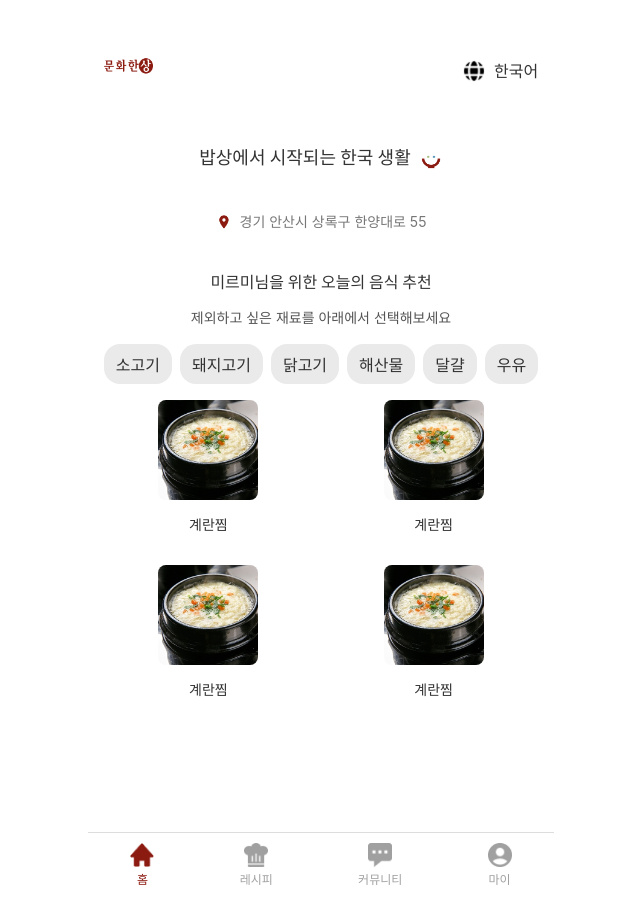
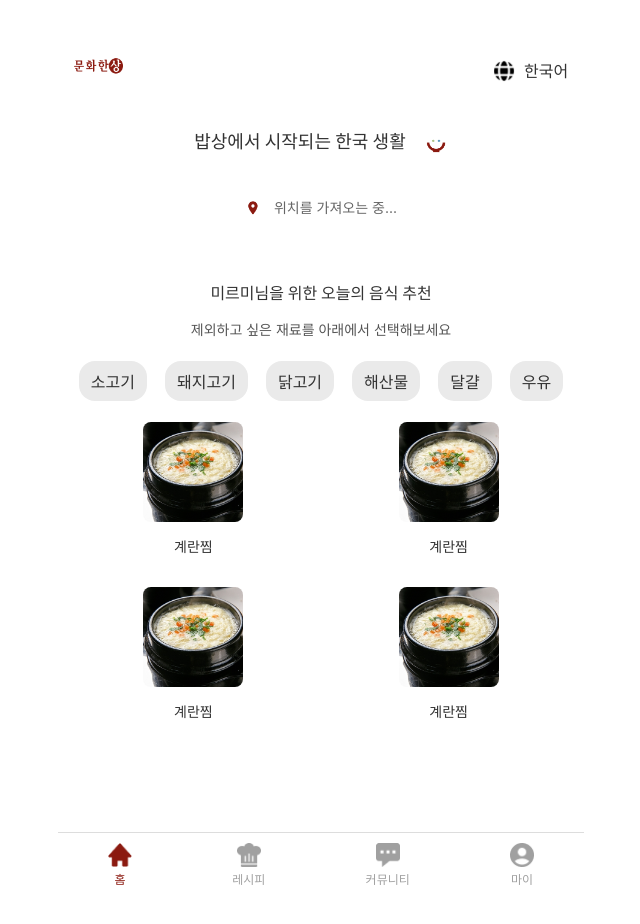
Before and after one commit to 9oormthon-univ/2024_DANPOONG_TEAM_17_FE, a React (Vite) app in the folder DANPOONG_17_FE/: page / in a window 1280 px wide. Shown: the top 924 px of the page, without its empty margins (319-959 px from the left). Built offline with nearby package versions, Linux system fonts and the light colour scheme; no server answers.

Commit message:
✨ Feat: "음식 디테일 모달창 추가/음식재료 필터링 기능 추가"
제외할 음식 재료 선택 시 필터링하여 음식을 추천하도록 설정

```diff
--- a/DANPOONG_17_FE/src/pages/Home.jsx
+++ b/DANPOONG_17_FE/src/pages/Home.jsx
@@ -1,64 +1,102 @@
 import { useState, useEffect } from 'react';
 import Header from '../components/Header';
 import '../styles/HomePage.css';
+import FoodDetailModal from '../components/homePage/foodDetailModal';
+import HomeHeader from '../components/homePage/homeHeader';
 
 import dummy_img from '../assets/dummy/계란찜.jpg';
-import locationIcon from '../assets/home/place.png';
-import subtitleIcon from '../assets/home/logo2.png';
 
 export const Home = () => {
-  const [foods, setFoods] = useState([]);
+  const [foods, setFoods] = useState([]); // 음식 리스트 상태
+  const [selectedFood, setSelectedFood] = useState(null); // 선택된 음식 상태
+  const [filteredFoods, setFilteredFoods] = useState([]); // 필터링된 음식 리스트 상태
+  const [selectedIngredients, setSelectedIngredients] = useState([]); // 선택된 음식 상태
 
   // 더미 데이터
   const dummyData = [
-    { id: 1, name: '계란찜', img: dummy_img },
-    { id: 2, name: '계란찜', img: dummy_img },
-    { id: 3, name: '계란찜', img: dummy_img },
-    { id: 4, name: '계란찜', img: dummy_img },
+    { id: 1, name: '계란찜', img: dummy_img, description: '부드럽고 맛있는 계란찜', ingredients: '달걀, 물, 소금' },
+    { id: 2, name: '계란찜', img: dummy_img, description: '부드럽고 맛있는 계란찜', ingredients: '달걀, 물, 소금' },
+    { id: 3, name: '계란찜', img: dummy_img, description: '부드럽고 맛있는 계란찜', ingredients: '달걀, 물, 소금' },
+    { id: 4, name: '계란찜', img: dummy_img, description: '부드럽고 맛있는 계란찜', ingredients: '달걀, 물, 소금' },
   ];
 
   useEffect(() => {
     // 현재는 더미 데이터를 사용
     setFoods(dummyData);
+    setFilteredFoods(dummyData);
   }, []);
+
+  // 재료 버튼 클릭 핸들러
+  const handleIngredientClick = (ingredient) => {
+    setSelectedIngredients((prev) => {
+      if (prev.includes(ingredient)) {
+        return prev.filter((item) => item !== ingredient); // 이미 선택된 재료는 제거
+      } else {
+        return [...prev, ingredient]; // 새로 선택된 재료는 추가
+      }
+    });
+  };
+
+  useEffect(() => {
+    if (!foods || !Array.isArray(foods)) {
+      setFilteredFoods([]); // foods가 유효하지 않으면 빈 배열로 설정
+      return;
+    }
+
+    const newFilteredFoods = foods.filter((food) => {
+      if (!food || typeof food !== "object") return false; // food가 객체가 아닌 경우 제외
+      const foodIngredients = typeof food.ingredients === "string" ? food.ingredients : ""; // ingredients 기본값 설정
+      return !selectedIngredients.some((ingredient) =>
+        foodIngredients.includes(ingredient)
+      );
+    });
+
+    setFilteredFoods(newFilteredFoods);
+  }, [selectedIngredients, foods]);
 
   return (
     <div className="home">
       <Header />
+      <HomeHeader />
       <main className="home-content">
-        <header className="home-header">
-        <div className="header-subtitle">
-            <p className="subtitle">밥상에서 시작되는 한국 생활</p>
-            <img src={subtitleIcon} alt="Subtitle Icon" className="subtitle-icon" />
-          </div>
-          <div className="header-location">
-            <img src={locationIcon} alt="Location Icon" className="location-icon" />
-            <p className="location">경기 안산시 상록구 한양대로 55</p>
-          </div>
-        </header>
 
         <section className="food-recommendation">
           <h2>미르미님을 위한 오늘의 음식 추천</h2>
           <p>제외하고 싶은 재료를 아래에서 선택해보세요</p>
           <div className="filter-buttons">
-            <button>소고기</button>
-            <button>돼지고기</button>
-            <button>닭고기</button>
-            <button>해산물</button>
-            <button>달걀</button>
-            <button>우유</button>
+            {["소고기", "돼지고기", "닭고기", "해산물", "달걀", "우유"].map((ingredient) => (
+              <button
+                key={ingredient}
+                onClick={() => handleIngredientClick(ingredient)}
+                className={`filter-button ${
+                  selectedIngredients.includes(ingredient) ? "active" : ""
+                }`}
+                >
+                {ingredient}
+              </button>
+            ))}
           </div>
 
+
           <div className="food-list">
-            {foods.map((food) => (
-              <div key={food.id} className="food-item">
-                <img src={food.img} alt={food.name} />
-                <p>{food.name}</p>
-              </div>
-            ))}
+            {filteredFoods.length > 0 ? (
+              filteredFoods.map((food) => (
+                <div
+                  key={food.id}
+                  className="food-item"
+                  onClick={() => setSelectedFood(food)}
+                >
+                  <img src={food.img} alt={food.name} />
+                  <p>{food.name}</p>
+                </div>
+              ))
+            ) : (
+              <p>추천할 음식이 없습니다.</p> // 필터링된 결과가 없을 경우 메시지 출력
+            )}
           </div>
         </section>
       </main>
+      <FoodDetailModal food={selectedFood} onClose={() => setSelectedFood(null)} />
     </div>
   );
 };
--- a/DANPOONG_17_FE/src/styles/HomePage.css
+++ b/DANPOONG_17_FE/src/styles/HomePage.css
@@ -78,6 +78,22 @@
     cursor: pointer;
   }
 
+  .filter-button {
+    padding: 8px 12px;
+    margin: 5px;
+    border: 1px solid #ccc;
+    border-radius: 16px;
+    background-color: #f5f5f5;
+    color: #333;
+    cursor: pointer;
+  }
+
+  .filter-button.active {
+    background-color: #8B1A10;
+    color: white;
+    border-color: #8B1A10;
+  }
+
   .food-list {
     display: grid;
     grid-template-columns: repeat(2, 1fr);
```
